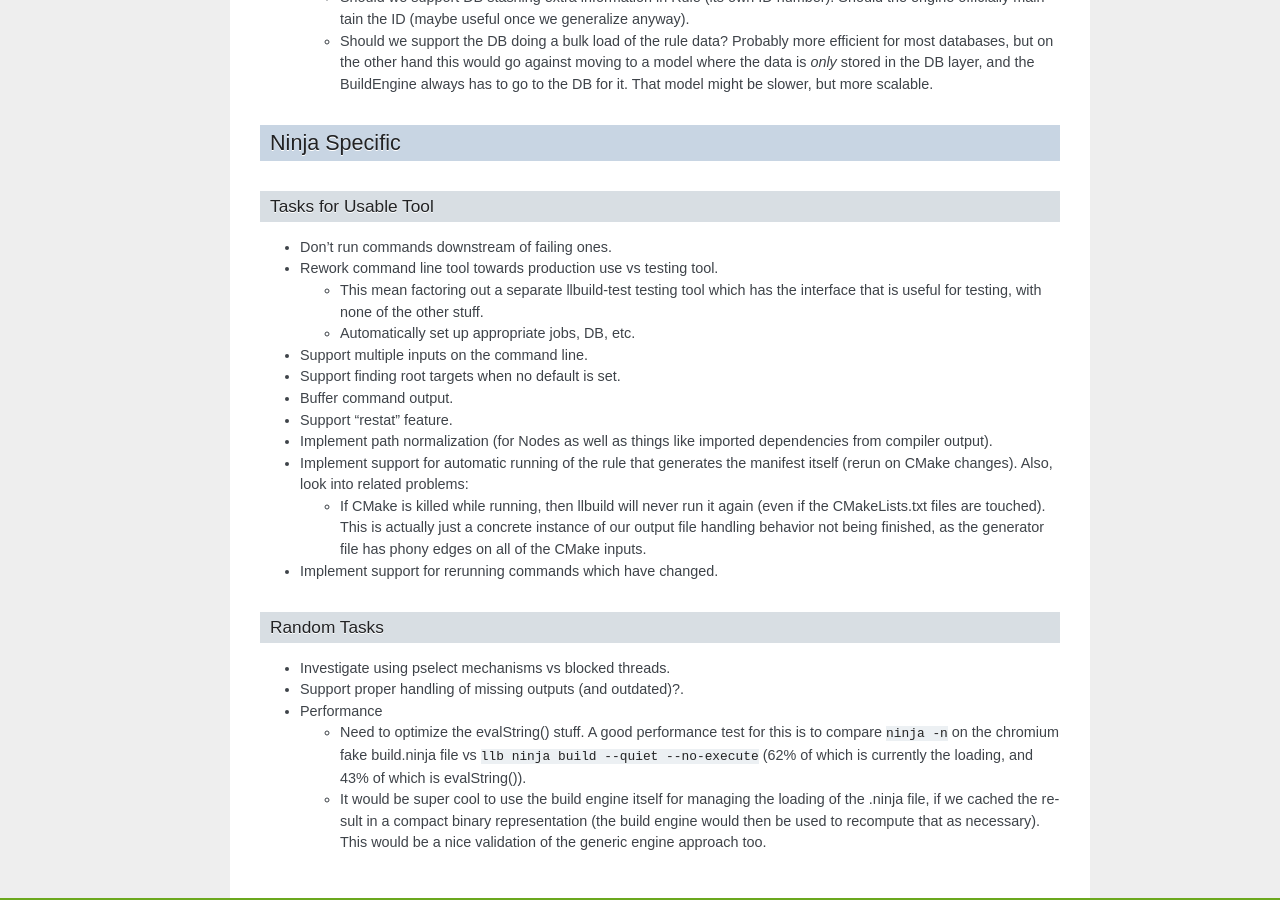
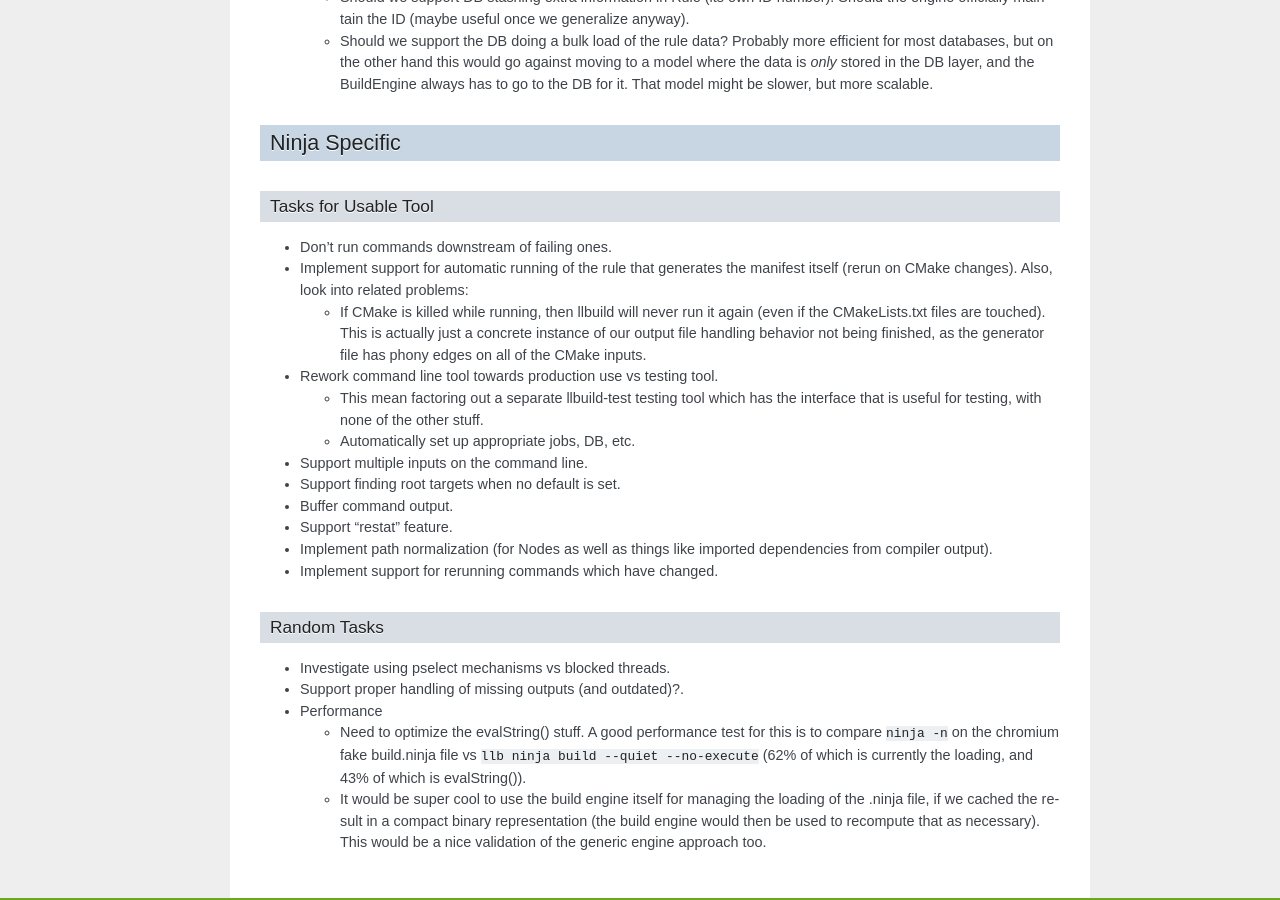
Before and after one commit to swiftlang/swift-llbuild, a Sphinx documentation site: the page built from docs/TODO.rst, in a window 1280 px wide and 900 px high, scrolled down 969 px. Built offline with Sphinx 7.4.7, drawn with Linux system fonts in a browser that asks for light colours; part of the change alters nothing that is shown.

```diff
--- a/docs/TODO.rst
+++ b/docs/TODO.rst
@@ -84,6 +84,14 @@ Tasks for Usable Tool
 
 * Don't run commands downstream of failing ones.
 
+* Implement support for automatic running of the rule that generates the
+  manifest itself (rerun on CMake changes). Also, look into related problems:
+
+  * If CMake is killed while running, then llbuild will never run it again (even
+    if the CMakeLists.txt files are touched). This is actually just a concrete
+    instance of our output file handling behavior not being finished, as the
+    generator file has phony edges on all of the CMake inputs.
+
 * Rework command line tool towards production use vs testing tool.
 
   * This mean factoring out a separate llbuild-test testing tool which has the
@@ -101,14 +109,6 @@ Tasks for Usable Tool
 
 * Implement path normalization (for Nodes as well as things like imported
   dependencies from compiler output).
-
-* Implement support for automatic running of the rule that generates the
-  manifest itself (rerun on CMake changes). Also, look into related problems:
-
-  * If CMake is killed while running, then llbuild will never run it again (even
-    if the CMakeLists.txt files are touched). This is actually just a concrete
-    instance of our output file handling behavior not being finished, as the
-    generator file has phony edges on all of the CMake inputs.
 
 * Implement support for rerunning commands which have changed.
 
```
